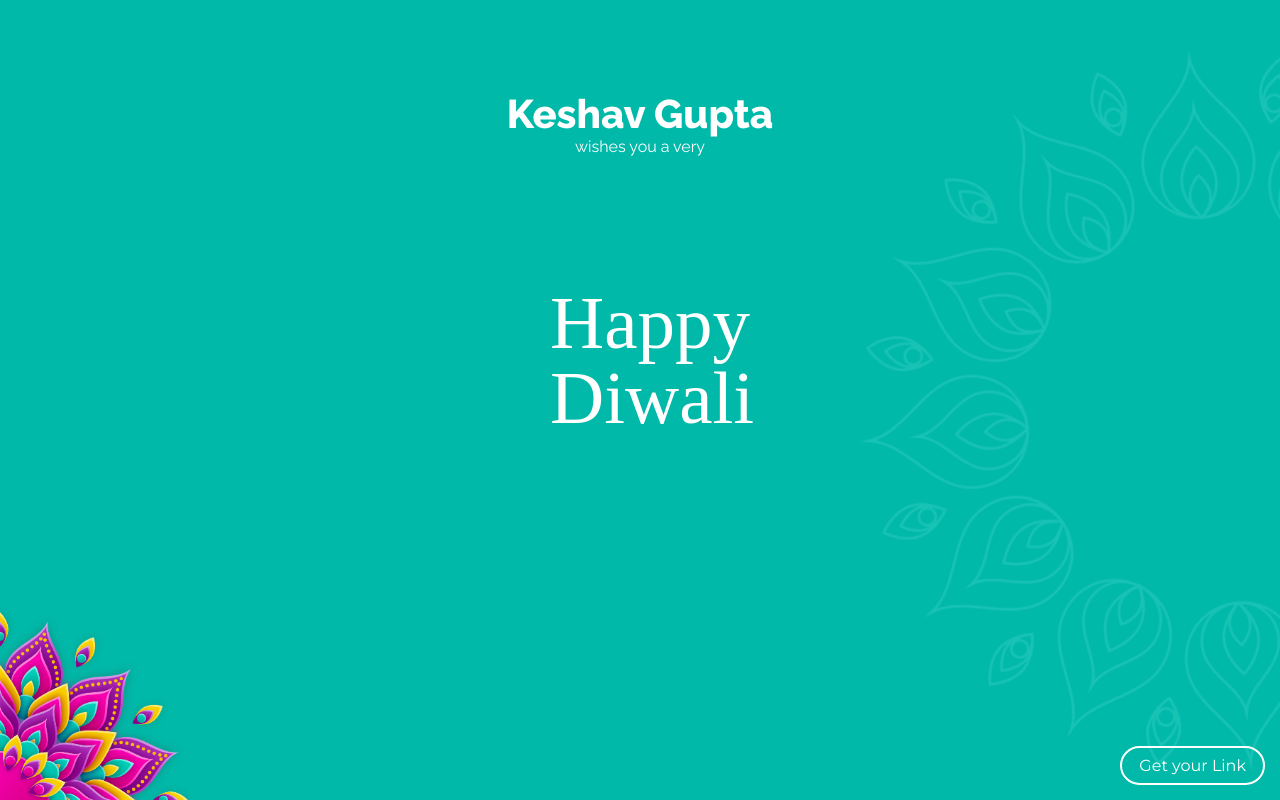
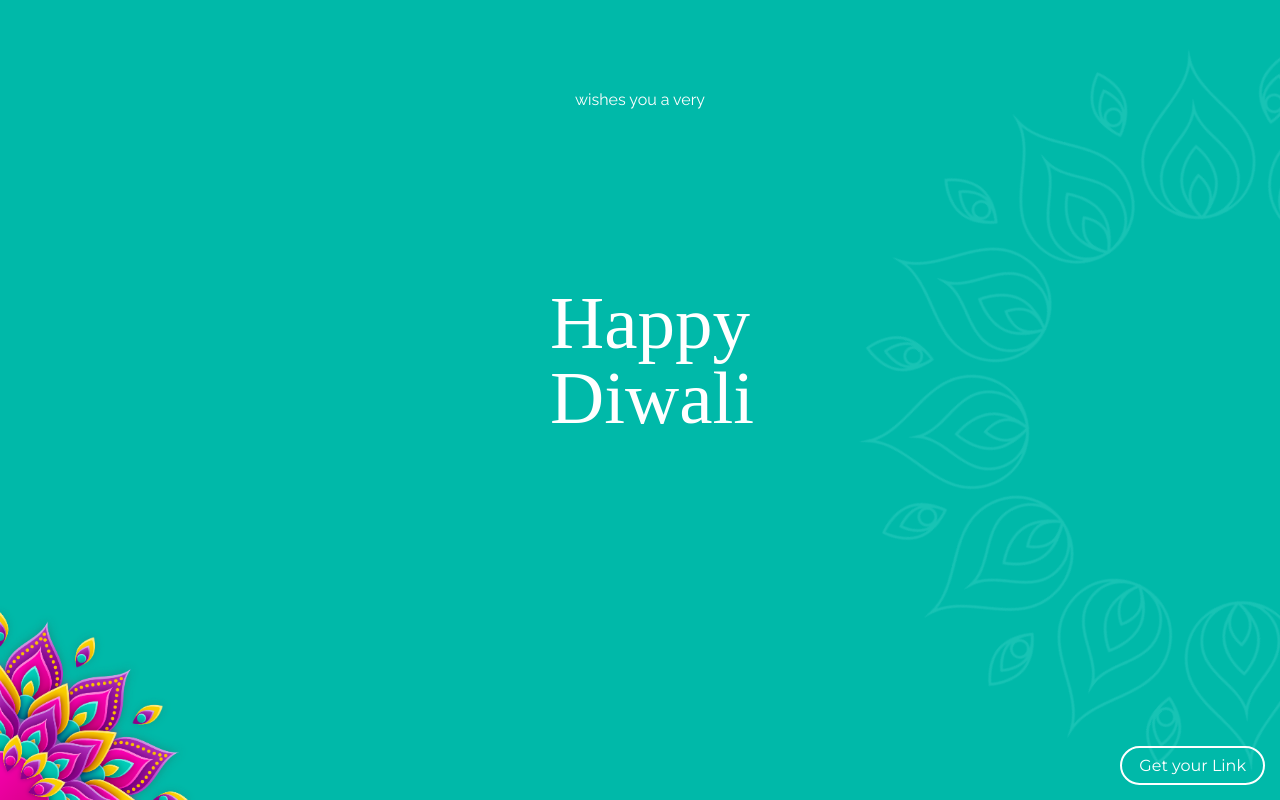
Before and after one commit to curious-gurbir/diwali-wish, a plain HTML site: page wish.html in a window 1280 px wide. Drawn offline with nearby package versions, Linux system fonts and the light colour scheme.

Commit message:
Update wish.html

```diff
--- a/wish.html
+++ b/wish.html
@@ -118,7 +118,7 @@
 <body>
     <img src="images/flower-outline.png" id="bg">
     <div id="hpanel">
-        <div id="name">Keshav Gupta</div>
+        <div id="name"></div>
         <div id="wishes">wishes you a very</div>
     </div>
     <div id="hd">
```
